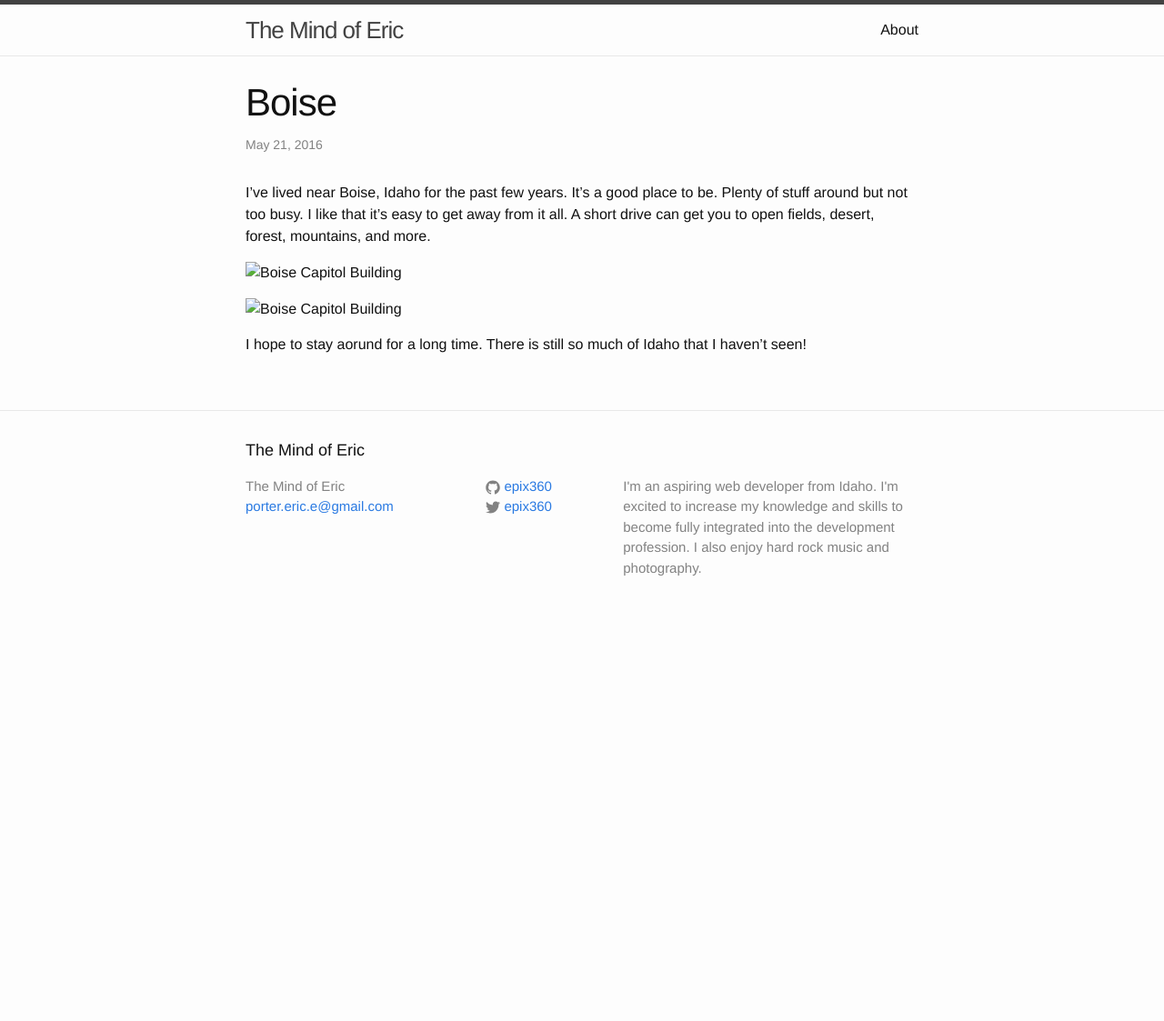
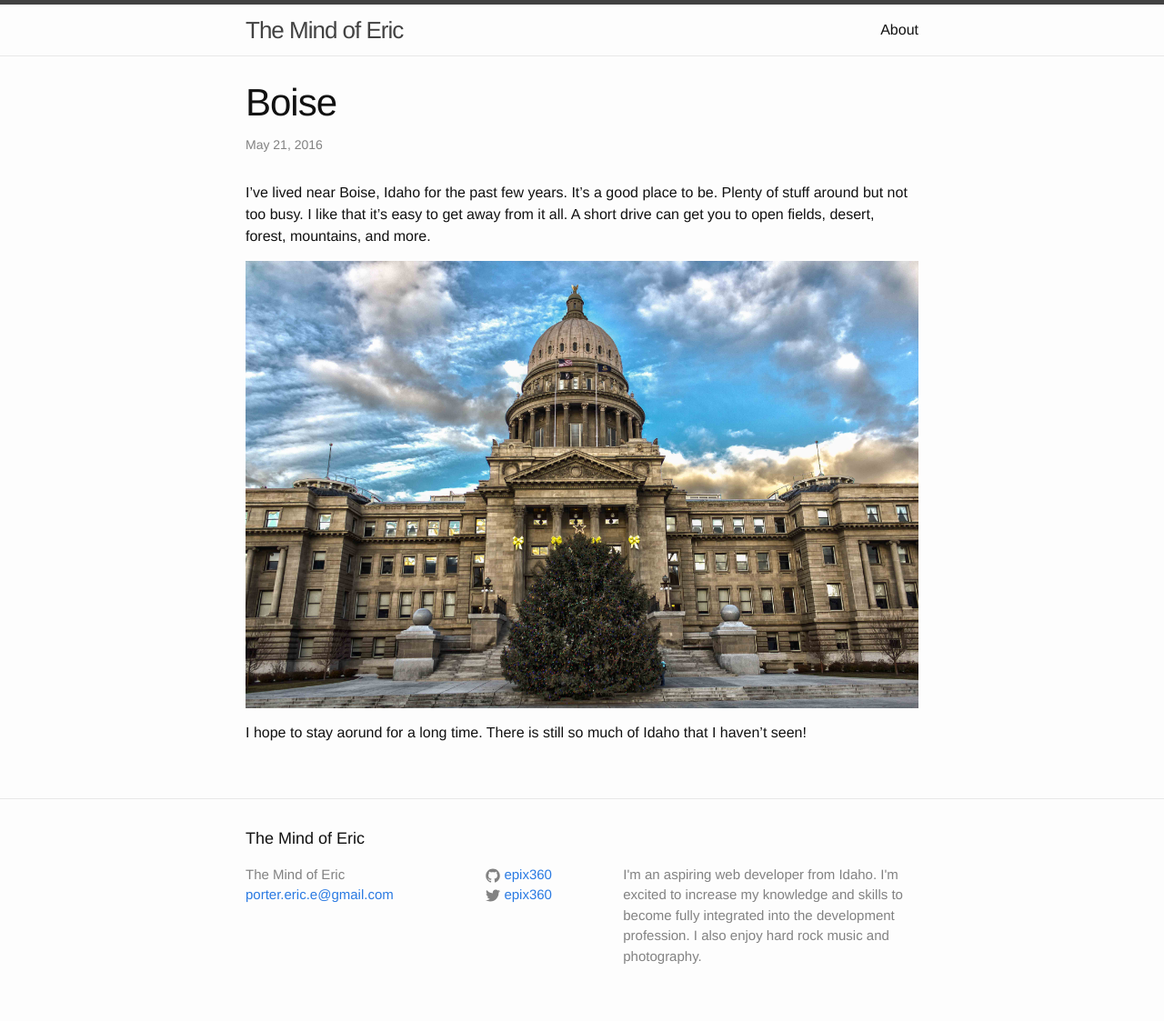
Before and after one commit to epix360/Jekyll-Blog, a Jekyll site: the page built from _posts/2016-05-21-boise-idaho.md, in a window 1280 px wide. Shown: the whole page at 91% size. Built offline with Jekyll 4.4.1, drawn with Linux system fonts in a browser that asks for light colours; before the commit the page ends 900 px from its top, so only the background shows below that.

Commit message:
Added image to Boise post

```diff
--- a/_config.yml
+++ b/_config.yml
@@ -11,8 +11,8 @@ email: porter.eric.e@gmail.com
 description: > # this means to ignore newlines until "baseurl:"
   I'm an aspiring web developer from Idaho. I'm excited to increase my knowledge and skills to become fully integrated into
   the development profession. I also enjoy hard rock music and photography.
-baseurl: "http://epix360.github.io/Jekyll-Blog/" # the subpath of your site, e.g. /blog
-url: "http://epix360.github.io/Jekyll-Blog/" # the base hostname & protocol for your site
+# baseurl: "" # the subpath of your site, e.g. /blog
+# url: "http://epix360.github.io/Jekyll-Blog/" # the base hostname & protocol for your site
 twitter_username: epix360
 github_username:  epix360
 
--- a/_posts/2016-05-21-boise-idaho.md
+++ b/_posts/2016-05-21-boise-idaho.md
@@ -7,9 +7,7 @@ I've lived near Boise, Idaho for the past few years. It's a good place to be. Pl
 stuff around but not too busy. I like that it's easy to get away from it all. A short
 drive can get you to open fields, desert, forest, mountains, and more.
 
-<img src="/Users/eporter/Documents/Jekyll/_posts/BoiseCapitol.jpg" alt="Boise Capitol Building"/>
-
-![Boise Capitol Building](/BoiseCapitol.jpg "Boise, Idaho Capitol")
+<img src="https://raw.githubusercontent.com/epix360/Jekyll-Blog/gh-pages/_posts/BoiseCapitol.jpg" alt="Boise Capitol Building"/>
 
 I hope to stay aorund for a long time. There is still so much of Idaho that I haven't
 seen!
```
